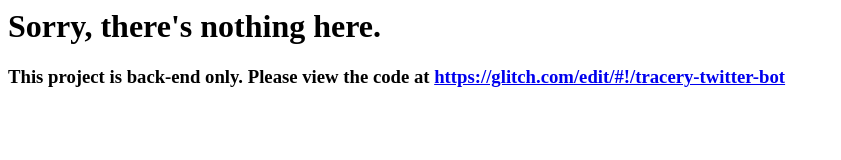
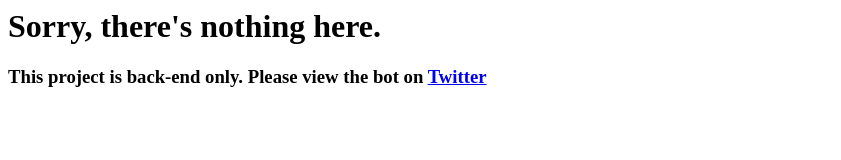
Before and after one commit to rosemarielle/hourly-xiao, a website: page public/index.html in a window 1280 px wide. Shown: the whole page, without its empty margins (0-841 px from the left). Drawn offline with Linux system fonts and the light colour scheme.

Commit message:
Update index.html

```diff
--- a/public/index.html
+++ b/public/index.html
@@ -3,5 +3,5 @@
   Sorry, there's nothing here.
 </h1>
 <h3>
-  This project is back-end only.  Please view the code at <a href="https://glitch.com/edit/#!/tracery-twitter-bot">https://glitch.com/edit/#!/tracery-twitter-bot</a>
+  This project is back-end only.  Please view the bot on <a href="https://twitter.com/hourlyadeptus">Twitter</a>
 </h3>
```
